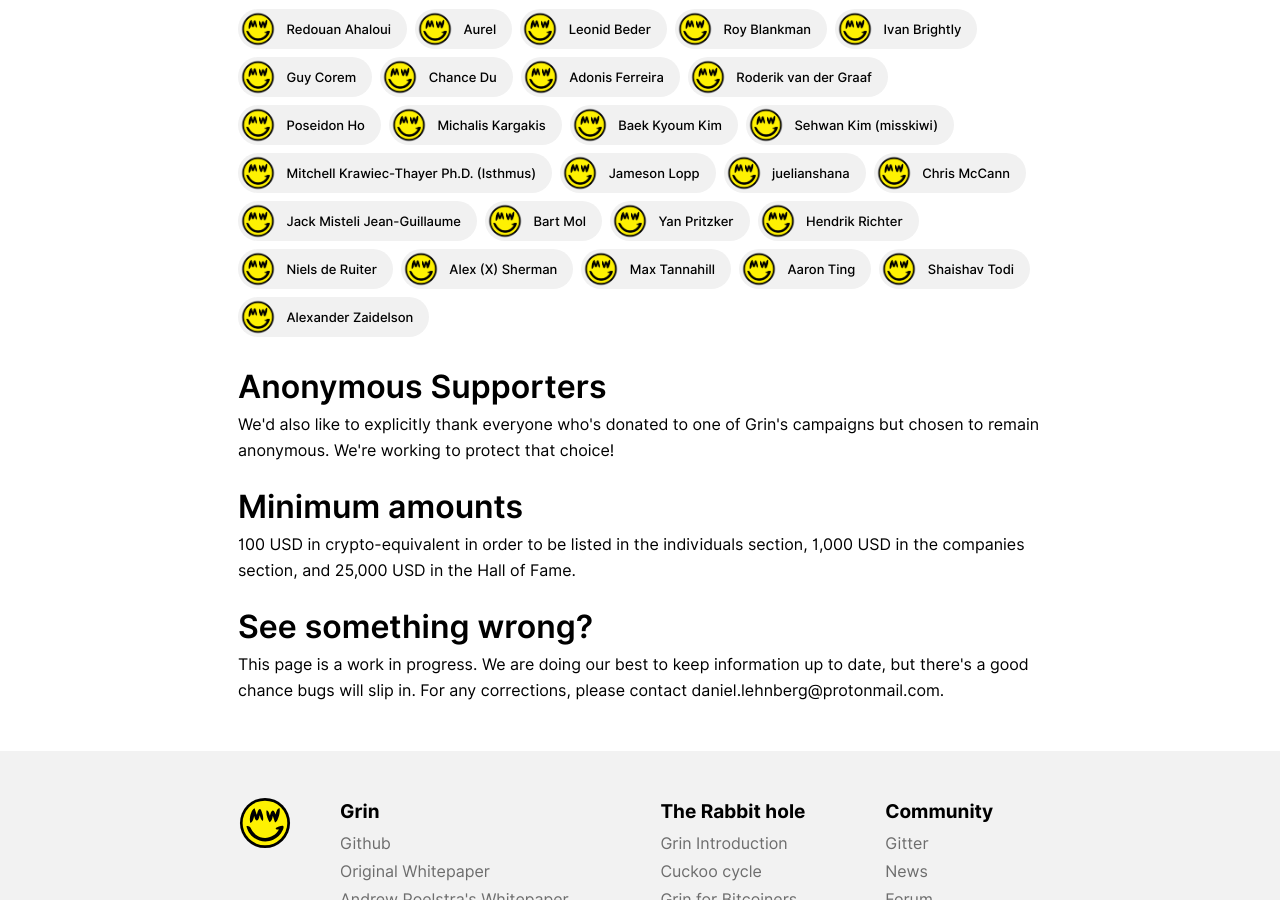
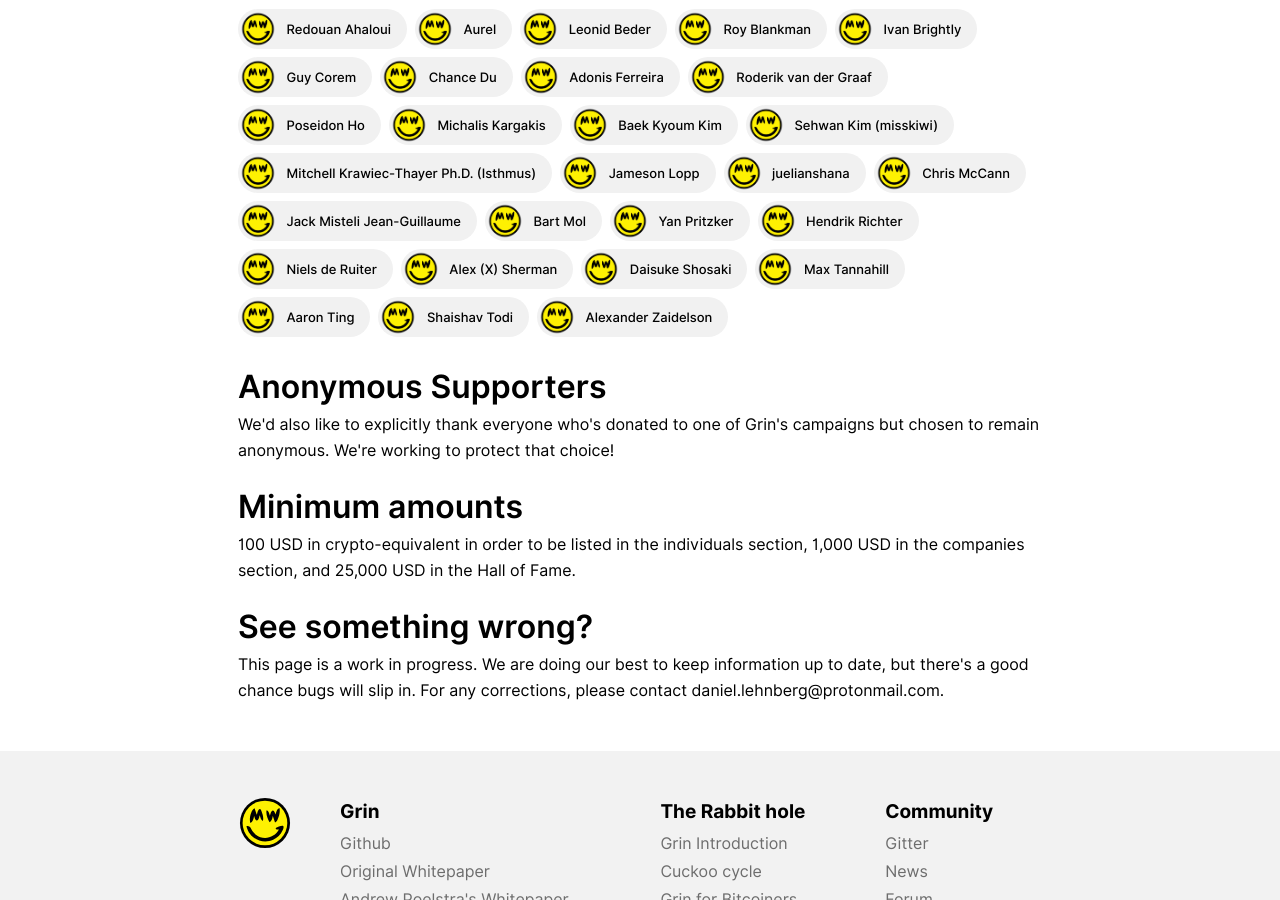
Before and after one commit to mimblewimble/site, a Jekyll site: the page built from friends.html, in a window 1280 px wide and 900 px high, scrolled down 1989 px. Built offline with Jekyll 4.4.1, drawn with Linux system fonts in a browser that asks for light colours; nearby versions of some CDN libraries.

Commit message:
Add Daisuke Shosaki to individuals seciton of FoG

```diff
--- a/friends.html
+++ b/friends.html
@@ -237,6 +237,10 @@
     <div class="individual">
       <img src="assets/images/grin-logo.png" />
       <span>Alex (X) Sherman</span>
+    </div>
+    <div class="individual">
+      <img src="assets/images/grin-logo.png" />
+      <span>Daisuke Shosaki</span>
     </div>
     <div class="individual">
       <img src="assets/images/grin-logo.png" />
```
